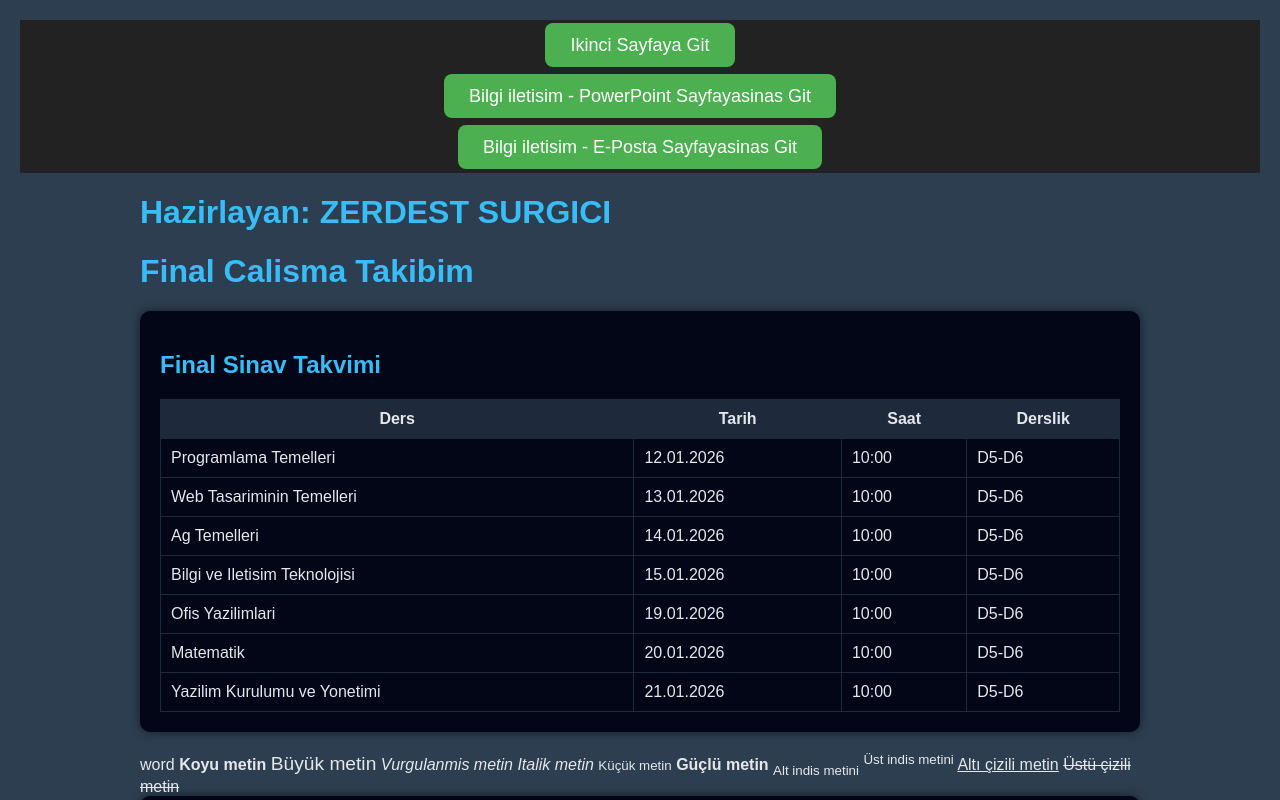
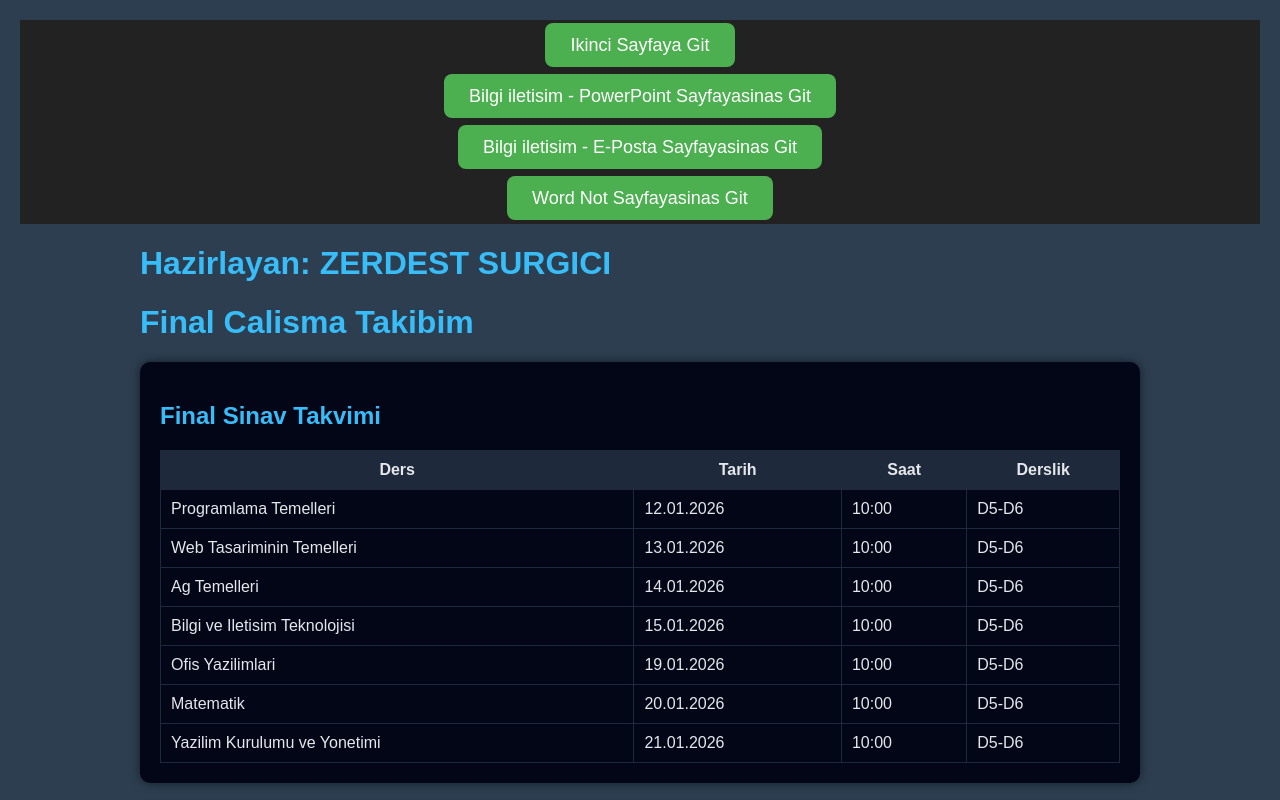
Before and after one commit to zrometheusdev/zerdest, a plain HTML site: page index.html in a window 1280 px wide. Shown: the top 800 px of the page. Drawn offline with Linux system fonts and the light colour scheme.

Commit message:
Update index.html

```diff
--- a/index.html
+++ b/index.html
@@ -93,6 +93,9 @@ color: white;
 </div>
 <div class="menu2">
     <a href="sayfa4.html" class="menu2-btn">Bilgi iletisim - E-Posta Sayfayasinas Git</a>
+</div>
+	<div class="menu2">
+    <a href="word/word.html" class="menu2-btn">Word Not Sayfayasinas Git</a>
 </div>
 
 <div class="container">
```
